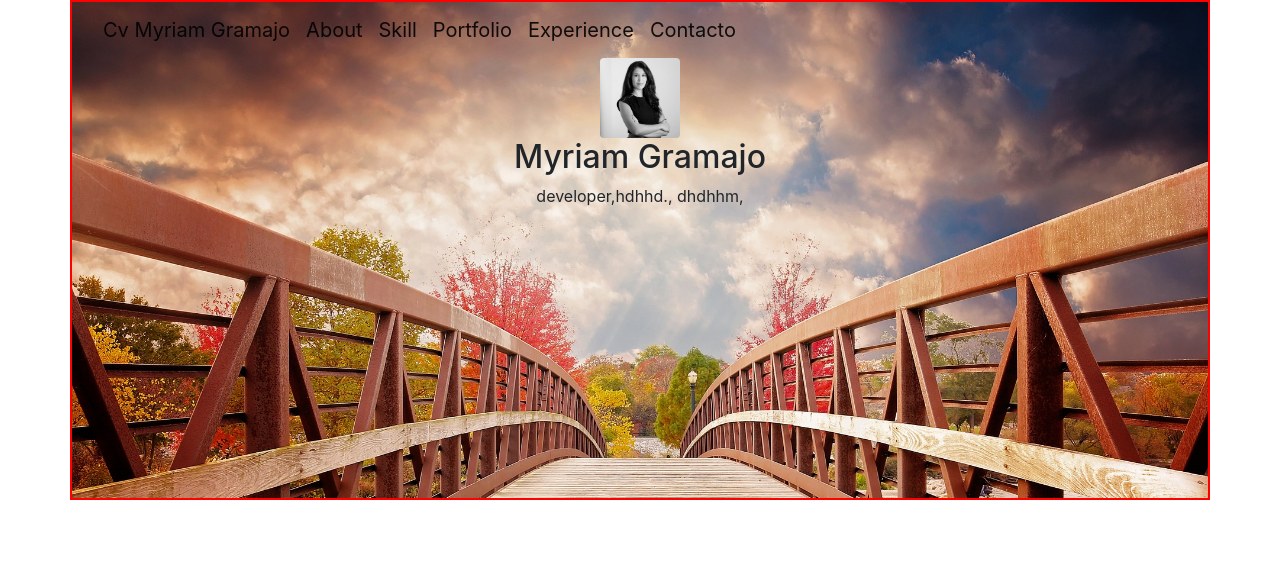
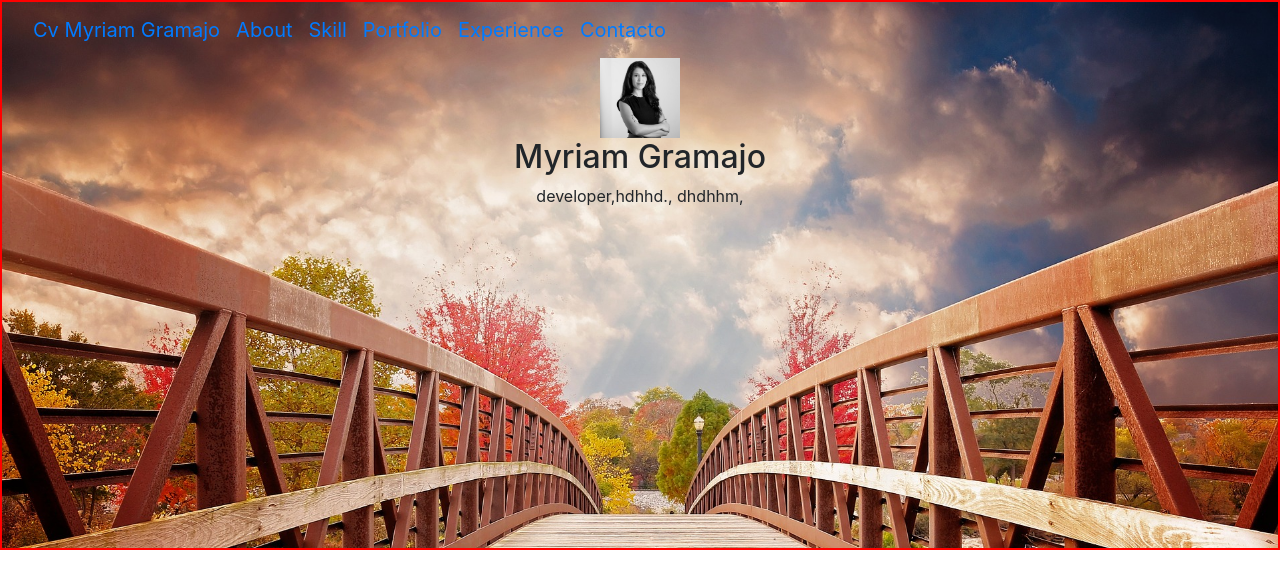
Before and after one commit to MyriamGramajo/MyriamGramajo.github.io, a plain HTML site: page index.html in a window 1280 px wide. Drawn offline with nearby package versions, Linux system fonts and the light colour scheme.

Commit message:
algunas modificaciones del header

```diff
--- a/index.html
+++ b/index.html
@@ -10,7 +10,7 @@
     <!-- Bootstrap CSS -->
     <link rel="stylesheet" href="https://stackpath.bootstrapcdn.com/bootstrap/4.3.1/css/bootstrap.min.css"
         integrity="sha384-ggOyR0iXCbMQv3Xipma34MD+dH/1fQ784/j6cY/iJTQUOhcWr7x9JvoRxT2MZw1T" crossorigin="anonymous">
-        <link rel="stylesheet" href="./style.css">
+    <link rel="stylesheet" href="./style.css">
 </head>
 
 <body>
@@ -29,9 +29,9 @@
 
 
     <section>
-        <div class="container">
+        <div class="container-fluid ">
 
-            <nav class="navbar navbar-expand-lg navbar-light ">
+            <nav class="navbar navbar-expand-lg text-light ">
                 <a class="navbar-brand" href="#">Cv Myriam Gramajo</a>
                 <a class="navbar-brand" href="#">About</a>
                 <a class="navbar-brand" href="#">Skill</a>
@@ -41,14 +41,12 @@
             </nav>
 
             <div class="text-center">
-                <img src="./fotocv.jpg"    class="rounded " style="width: 80px;" alt="...">
+                <img  class="foto" src="./fotocv.jpg" class="rounded " style="width: 80px;" alt="...">
                 <div class="descripcion">
                     <h2>Myriam Gramajo</h2>
                     <p>developer,hdhhd., dhdhhm,</p>
                 </div>
-              </div>
-
-
+            </div>
 
         </div>
     </section>
@@ -63,10 +61,6 @@
 
 
 
-
-
-
-
 </body>
 
 </html>
--- a/style.css
+++ b/style.css
@@ -1,6 +1,7 @@
-.container{
+.container-fluid{
+    width: 100%;
     border: 2px solid red;
-    height: 500px;
+    height: 550px;
     background-image: url(./imagen-fondo.jpg);
     background-size: cover;
 }
```
